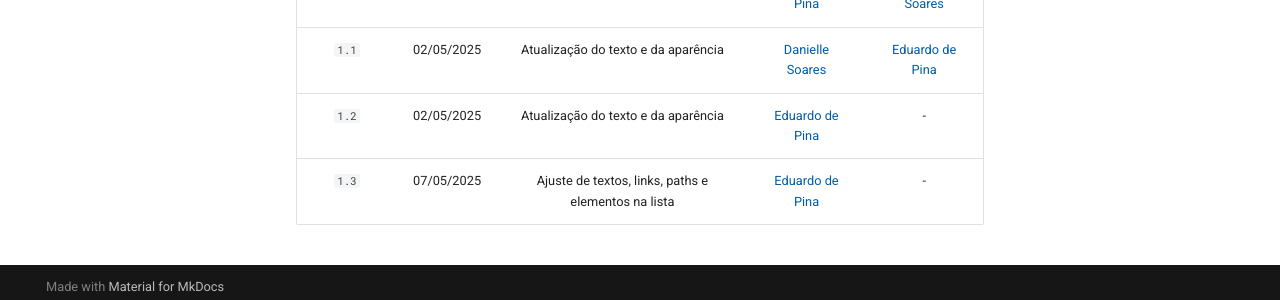
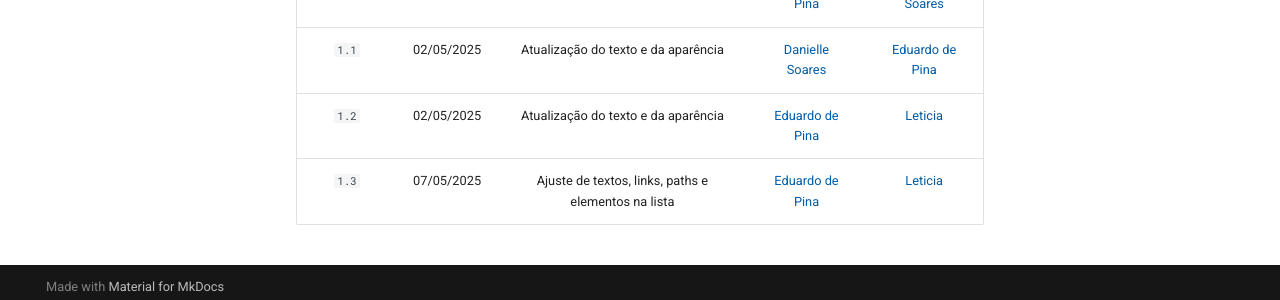
Before and after one commit to eduardodpms/REQ-FGTS, an MkDocs documentation site: the page built from docs/Inspecao/grupo-mais-um/Entrega-1.md, in a window 1280 px wide and 900 px high, scrolled down 4256 px. Shown: the part 591-891 px from the top of the window. Built offline with MkDocs 1.6.1 and Material for MkDocs 9.7.7, drawn with Linux system fonts in a browser that asks for light colours; comment, search, counter and statistics services are not loaded.

Commit message:
docs: adicionar revisores na entrega 1 e 2

```diff
--- a/docs/Inspecao/grupo-mais-um/Entrega-1.md
+++ b/docs/Inspecao/grupo-mais-um/Entrega-1.md
@@ -85,8 +85,8 @@ O modelo de lista de verificação utilizado está definido em [Entrega 1](../..
 | :-: | :-: | :-: | :-: | :-: |
 | `1.0` | 21/04/2025 | Criação do documento | [Eduardo de Pina](https://github.com/eduardodpms) |[Danielle Soares](https://github.com/danielle-soaress) |
 | `1.1` | 02/05/2025 | Atualização do texto e da aparência | [Danielle Soares](https://github.com/danielle-soaress) | [Eduardo de Pina](https://github.com/eduardodpms) |
-| `1.2` | 02/05/2025 | Atualização do texto e da aparência | [Eduardo de Pina](https://github.com/eduardodpms) | - |
-| `1.3` | 07/05/2025 | Ajuste de textos, links, paths e elementos na lista | [Eduardo de Pina](https://github.com/eduardodpms) | - |
+| `1.2` | 02/05/2025 | Atualização do texto e da aparência | [Eduardo de Pina](https://github.com/eduardodpms) | [Leticia](https://github.com/Leticia-Arisa-K-Higa) |
+| `1.3` | 07/05/2025 | Ajuste de textos, links, paths e elementos na lista | [Eduardo de Pina](https://github.com/eduardodpms) | [Leticia](https://github.com/Leticia-Arisa-K-Higa) |
 
 
 
```
Also changed, not shown: docs/Inspecao/grupo-mais-um/Entrega-2.md (+1 -1 lines).
